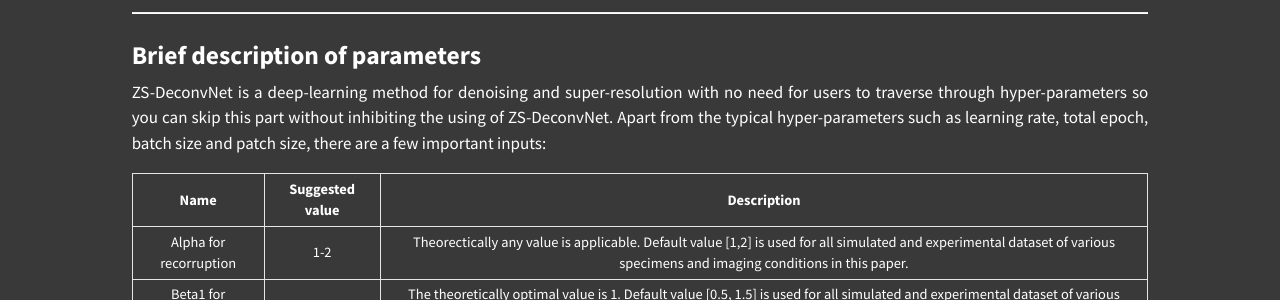
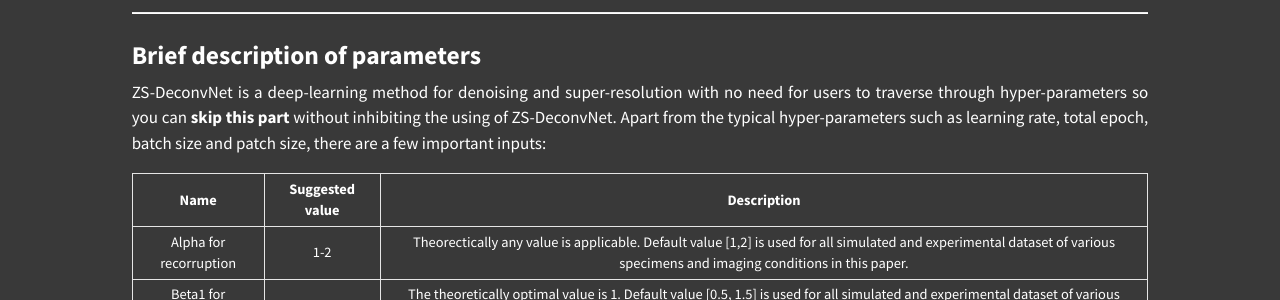
Before and after one commit to TristaZeng/ZS-DeconvNet-page, a Jekyll site: the page built from Tutorial.md, in a window 1280 px wide and 900 px high, scrolled down 662 px. Shown: the part 179-479 px from the top of the window. Built offline with Jekyll 4.4.1, drawn with Linux system fonts in a browser that asks for light colours.

```diff
--- a/Tutorial.md
+++ b/Tutorial.md
@@ -31,7 +31,7 @@ title: Tutorial
 
 <h2 style="color:white;" id="params">Brief description of parameters</h2>
 
-<p>ZS-DeconvNet is a deep-learning method for denoising and super-resolution with no need for users to traverse through hyper-parameters so you can skip this part without inhibiting the using of ZS-DeconvNet. Apart from the typical hyper-parameters such as learning rate, total epoch, batch size and patch size, there are a few important inputs:</p>
+<p>ZS-DeconvNet is a deep-learning method for denoising and super-resolution with no need for users to traverse through hyper-parameters so you can <b>skip this part</b> without inhibiting the using of ZS-DeconvNet. Apart from the typical hyper-parameters such as learning rate, total epoch, batch size and patch size, there are a few important inputs:</p>
 
 | Name                                             | Suggested value       | Description                                                                                              |
 |:-----------------------------------------------------------:|:-------------------:|:--------------------------------------------------------------------------------------------------------:|
```
Also changed, not shown: index.html (+23 -1 lines).
